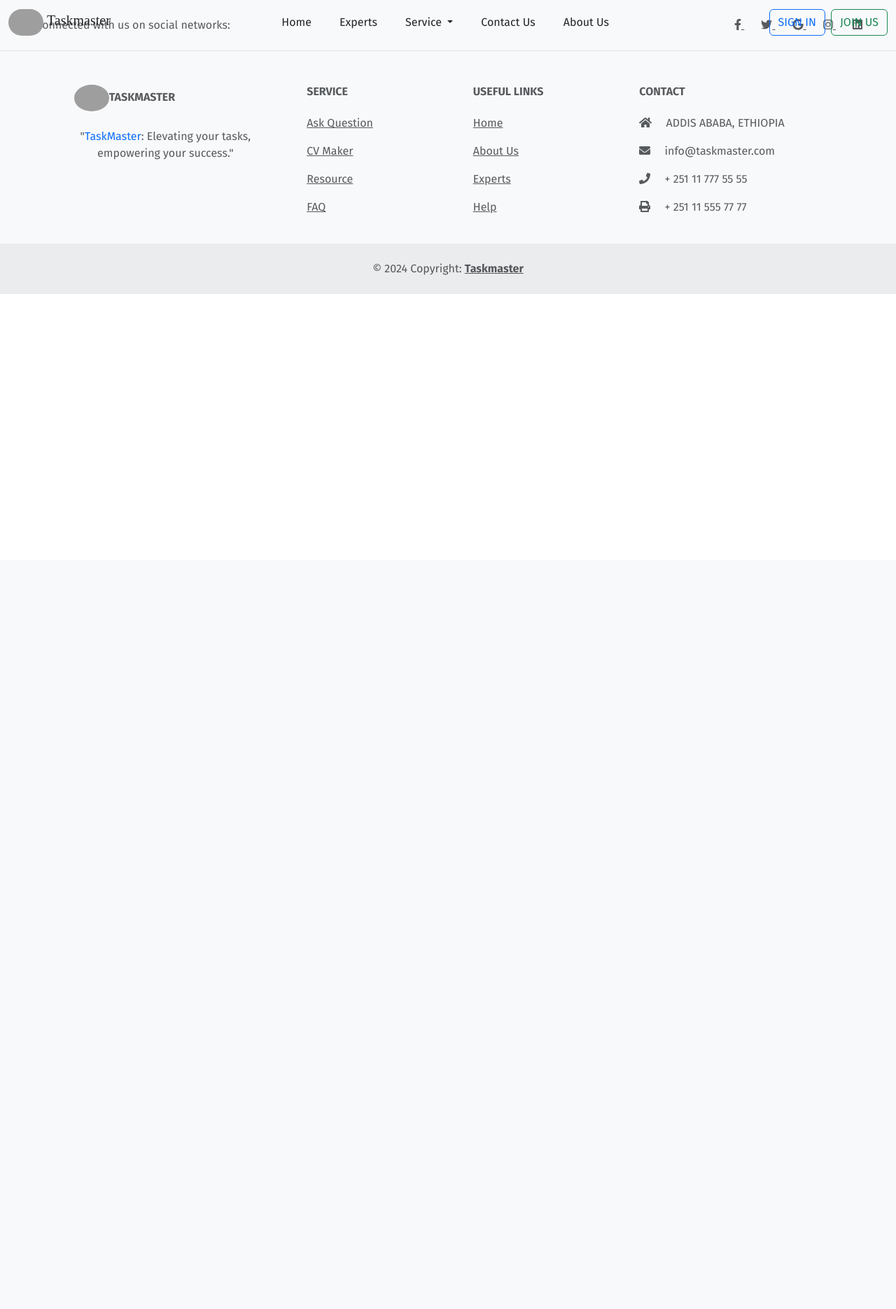
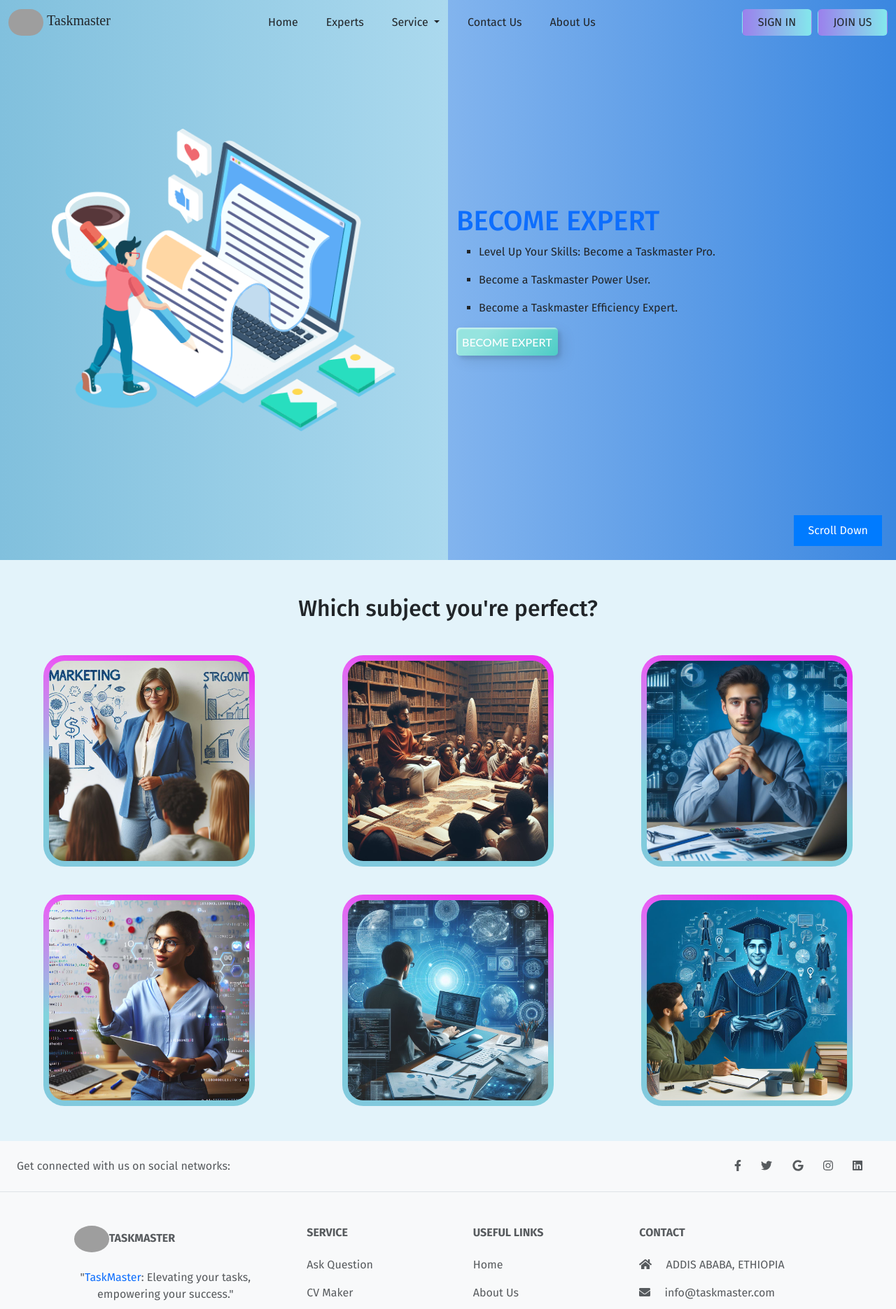
Before and after one commit to kiyuenter/taskmaster, a PHP site: page /pages/experts.html in a window 1280 px wide. Shown: the top 1870 px of the page at 70% size. Before the commit the page ends 420 px from the top, so only its background shows below. Run offline with PHP 8.4, Linux system fonts and the light colour scheme; some libraries are stand-ins or nearby versions; some web fonts are replaced; grey boxes are pictures that could not be loaded.

Commit message:
Content update

```diff
--- a/css/experts.css
+++ b/css/experts.css
@@ -0,0 +1,148 @@
+.exp-div-1{
+    height: 100vh;
+    background: rgb(129,192,221);
+    background: linear-gradient(90deg, rgba(129,192,221,1) 0%, rgb(171, 217, 238) 50%, rgb(130, 180, 238) 50%, rgba(59,135,224,1) 100%);
+}
+
+.exp-div-1 img{
+    width: 80%;
+}
+
+/* Become expert button */
+.custom-btn {
+    width: auto;
+    height: 40px;
+    color: #fff;
+    border-radius: 5px;
+    padding: 10px 25px;
+    font-family: 'Lato', sans-serif;
+    font-weight: 500;
+    background: transparent;
+    cursor: pointer;
+    transition: all 0.3s ease;
+    position: relative;
+    display: inline-block;
+     box-shadow:inset 2px 2px 2px 0px rgba(255,255,255,.5),
+     7px 7px 20px 0px rgba(0,0,0,.1),
+     4px 4px 5px 0px rgba(0,0,0,.1);
+    outline: none;
+  }
+
+  .btn-4 {
+    background-color: #4dccc6;
+  background-image: linear-gradient(315deg, #4dccc6 0%, #96e4df 74%);
+    line-height: 42px;
+    padding: 0;
+    border: none;
+  }
+  .btn-4:hover{
+    background-color: #89d8d3;
+  background-image: linear-gradient(315deg, #89d8d3 0%, #03c8a8 74%);
+  }
+  .btn-4 span {
+    position: relative;
+    display: block;
+    width: 100%;
+    height: 100%;
+  }
+  .btn-4:before,
+  .btn-4:after {
+    position: absolute;
+    content: "";
+    right: 0;
+    top: 0;
+     box-shadow:  4px 4px 6px 0 rgba(255,255,255,.9),
+                -4px -4px 6px 0 rgba(116, 125, 136, .2),
+      inset -4px -4px 6px 0 rgba(255,255,255,.9),
+      inset 4px 4px 6px 0 rgba(116, 125, 136, .3);
+    transition: all 0.3s ease;
+  }
+  .btn-4:before {
+    height: 0%;
+    width: .1px;
+  }
+  .btn-4:after {
+    width: 0%;
+    height: .1px;
+  }
+  .btn-4:hover:before {
+    height: 100%;
+  }
+  .btn-4:hover:after {
+    width: 100%;
+  }
+  .btn-4 span:before,
+  .btn-4 span:after {
+    position: absolute;
+    content: "";
+    left: 0;
+    bottom: 0;
+    box-shadow:  4px 4px 6px 0 rgba(255,255,255,.9),
+                -4px -4px 6px 0 rgba(116, 125, 136, .2),
+      inset -4px -4px 6px 0 rgba(255,255,255,.9),
+      inset 4px 4px 6px 0 rgba(116, 125, 136, .3);
+    transition: all 0.3s ease;
+  }
+  .btn-4 span:before {
+    width: .1px;
+    height: 0%;
+  }
+  .btn-4 span:after {
+    width: 0%;
+    height: .1px;
+  }
+  .btn-4 span:hover:before {
+    height: 100%;
+  }
+  .btn-4 span:hover:after {
+    width: 100%;
+  }
+
+  /* Become expert button css finished */
+.become-list ul li{
+    list-style-type:square;
+}
+
+a{
+    text-decoration: none !important;
+}
+
+/* Subject style start */
+
+.subject-1{
+    background: rgba(191, 228, 243, 0.438);
+    padding-top: 50px;
+    padding-bottom: 50px;
+}
+
+.image-container {
+    position: relative;
+  }
+
+  .image-container img {
+    background: rgb(129,200,221);
+    background: linear-gradient(12deg, rgba(129,200,221,1) 0%, rgba(129,211,221,1) 36%, rgba(230,100,244,1) 78%, rgba(234,54,242,1) 92%);
+    border-radius: 30px;
+    width: 75%;
+    height: auto;
+  }
+
+  .image-overlay {
+    position: absolute;
+    border-radius: 30px;
+    width: 75%;
+    height: 100%;
+    background-color: rgba(0, 0, 0, 0.5);
+    display: flex;
+    justify-content: center;
+    align-items: center;
+    color: white;
+    opacity: 0;
+    transition: opacity 0.3s ease-in-out;
+  }
+
+  .image-container:hover .image-overlay {
+    transition: 0.6s;
+    opacity: 1;
+    box-shadow: 5px 5px 30px 1px #1a2c3aa6;
+  }
--- a/css/styles.css
+++ b/css/styles.css
@@ -48,18 +48,42 @@ body {
   color: black;
 }
 
+.dropdown-item{
+  border-radius: 12px !important;
+}
+
 .dropdown-item:hover {
   background-color: rgba(14, 117, 214, 0.479) !important;
   background: linear-gradient(to right, #648cd4, #5397ce) !important;
+  border-radius: 0px !important;
+  transition: 0.6s;
   color: white !important;
+}
+
+.nav-link {
+  border-radius: 20px !important;
 }
 
 .nav-link:hover {
   background-color: rgba(14, 117, 214, 0.479) !important;
   background: linear-gradient(to right, #0e51cf, #1779ca) !important;
+  border-radius: 6px !important;
   color: white !important;
-  border-radius: 12px;
   transition: 0.6s;
+}
+
+/* Sign In and Join Us button Style start */
+.join-button{
+  width: 100px;
+  background: linear-gradient(to right, rgb(155, 128, 236),rgb(132, 232, 236));
+  border: none;
+}
+
+.join-button:hover{
+  color: #ffffff !important;
+  transition: 0.6s;
+  background: linear-gradient(to right, #569ae793, #2be4cbc2);
+  border-radius: 15px;
 }
 
 /* First container */
@@ -81,7 +105,7 @@ body {
   max-width: 100%;
   padding: 10px;
   background-color: #0e51cf;
-  background: linear-gradient(to right, #d476e0, #4197dd);
+  background-image: linear-gradient(to right, #659ffc 0%, #c2e9fb 51%, #afa1fd 100%);
   border-radius: 50px;
   box-sizing: border-box;
   box-shadow: 5px 5px 50px 5px rgba(0, 0, 0, 0.445) ;
@@ -90,8 +114,7 @@ body {
 
 .img-1 img:hover {
   box-shadow: 10px 10px 30px 10px rgba(0, 0, 0, 0.445);
-  background-color: #0e51cf;
-  background: linear-gradient(to right, #4197dd, #d476e0);
+  background-image: linear-gradient(to right, #afa1fd 0%, #c2e9fb 51%, #659ffc 100%);
 }
 
 .paragraph p{
--- a/pages/experts.html
+++ b/pages/experts.html
@@ -44,7 +44,7 @@
     <div class="navigation">
         <nav class="navbar navbar-expand-lg bg-body-tertiary navbar-transparent fixed-top">
           <div class="container-fluid">
-            <a class="navbar-brand text-dark" href="index.html"><img style="border-radius: 20px; margin-right: 5px;" src="photo/logo.gif" alt="" width="50px">Taskmaster</a>
+            <a class="navbar-brand text-dark" href="../index.html"><img style="border-radius: 20px; margin-right: 5px;" src="../photo/logo.gif" alt="" width="50px">Taskmaster</a>
             <button class="navbar-toggler" type="button" data-bs-toggle="collapse" data-bs-target="#navbarScroll" aria-controls="navbarScroll" aria-expanded="false" aria-label="Toggle navigation">
               <span class="navbar-toggler-icon"></span>
             </button>
@@ -74,12 +74,87 @@
                 </li>
               </ul>
               <form class="d-flex" role="search">
-                <a href="join.php" class="btn btn-outline-primary me-2">SIGN IN</a>
-                <a href="accountType.html" class="btn btn-outline-success">JOIN US</a>
+                <a href="../join.php" class="btn join-button me-2">SIGN IN</a>
+                <a href="../teachersignup.php" class="btn join-button">JOIN US</a>
               </form>
             </div>
           </div>
         </nav>
+      </div>
+      <div class="container-fluid exp-div-1">
+        <div class="row exp-div-1 align-items-center justify-content-center">
+          <div class="col-md-6 text-center">
+            <img src="../photo/become-expert.png" alt="Taskmaster Background" class="img-fluid expert-bg">
+          </div>
+          <div class="col-md-6 become-list">
+            <h1 class="text-primary text-md-right">BECOME EXPERT</h1>
+            <ul>
+              <li><p>Level Up Your Skills: Become a Taskmaster Pro.</p></li>
+              <li><p>Become a Taskmaster Power User.</p></li>
+              <li><p>Become a Taskmaster Efficiency Expert.</p></li>
+            </ul>
+            <a href="../teachersignup.php" class="custom-btn btn-4 px-2"><span>BECOME EXPERT</span></a>
+            <div class="scroll-down-btn text-center text-md-right">
+              <button onclick="scrollDown()">Scroll Down</button>
+            </div>
+          </div>
+        </div>
+      </div>
+      <div class="container-fluid subject-1">
+        <h2 class="text-center pb-4">Which subject you're perfect?</h2>
+        <div class="row d-flex align-items-center justify-content-center">
+          <div class="col-md-4 pt-3">
+            <div class="w-100 d-flex align-items-center justify-content-center image-container">
+              <div class="image-overlay">
+                <h3>MARKETING</h3>
+              </div>
+              <img class="p-2" src="../photo/teacher-type/marketing-teacher.jpg" alt="">
+            </div>
+          </div>
+          <div class="col-md-4 pt-3">
+            <div class="w-100 d-flex align-items-center justify-content-center image-container">
+              <div class="image-overlay">
+                <h3>HISTORY</h3>
+              </div>
+              <img class="p-2" src="../photo/teacher-type/historical-teacher.jpg" alt="">
+            </div>
+          </div>
+          <div class="col-md-4 pt-3">
+            <div class="w-100 d-flex align-items-center justify-content-center image-container">
+              <div class="image-overlay">
+                <h3>ACCOUNTING & FINANCE</h3>
+              </div>
+              <img class="p-2" src="../photo/teacher-type/accounting-&-finance-teacher.jpg" alt="">
+            </div>
+          </div>
+        </div>
+
+        <div class="row mt-4 d-flex align-items-center justify-content-center">
+          <div class="col-md-4 pt-3">
+            <div class="w-100 d-flex align-items-center justify-content-center image-container">
+              <div class="image-overlay">
+                <h3>COMPUTER SCIENCE</h3>
+              </div>
+              <img class="p-2" src="../photo/teacher-type/computer-science-tutor.jpg" alt="">
+            </div>
+          </div>
+          <div class="col-md-4 pt-3">
+            <div class="w-100 d-flex align-items-center justify-content-center image-container">
+              <div class="image-overlay">
+                <h3>SOFTWARE ENGINEERING</h3>
+              </div>
+              <img class="p-2" src="../photo/teacher-type/software-engineering-tutor.jpg" alt="">
+            </div>
+          </div>
+          <div class="col-md-4 pt-3">
+            <div class="w-100 d-flex align-items-center justify-content-center image-container">
+              <div class="image-overlay">
+                <h3>MASTERS</h3>
+              </div>
+              <img class="p-2" src="../photo/teacher-type/master-class-tutor.jpg" alt="">
+            </div>
+          </div>
+        </div>
       </div>
 
 
```
Also changed, not shown: index.html (+5 -4 lines), photo/become-expert.png (added), photo/teacher-type/accounting-&-finance-teacher.jpg (added), photo/teacher-type/computer-science-tutor.jpg (added), photo/teacher-type/historical-teacher.jpg (added), photo/teacher-type/marketing-teacher.jpg (added), photo/teacher-type/master-class-tutor.jpg (added), photo/teacher-type/mathematics-teacher.jpg (added), photo/teacher-type/software-engineering-tutor.jpg (added).
